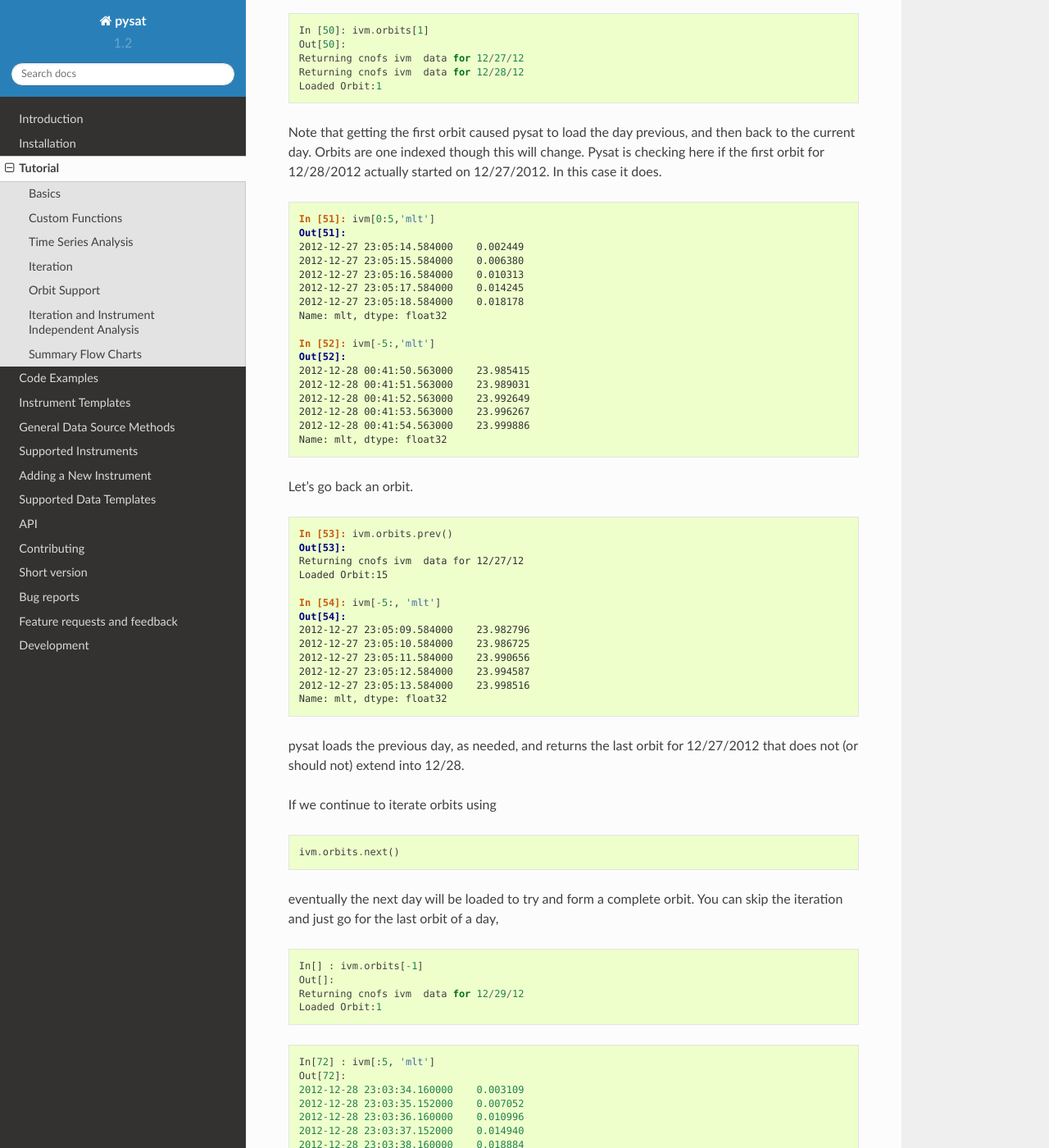
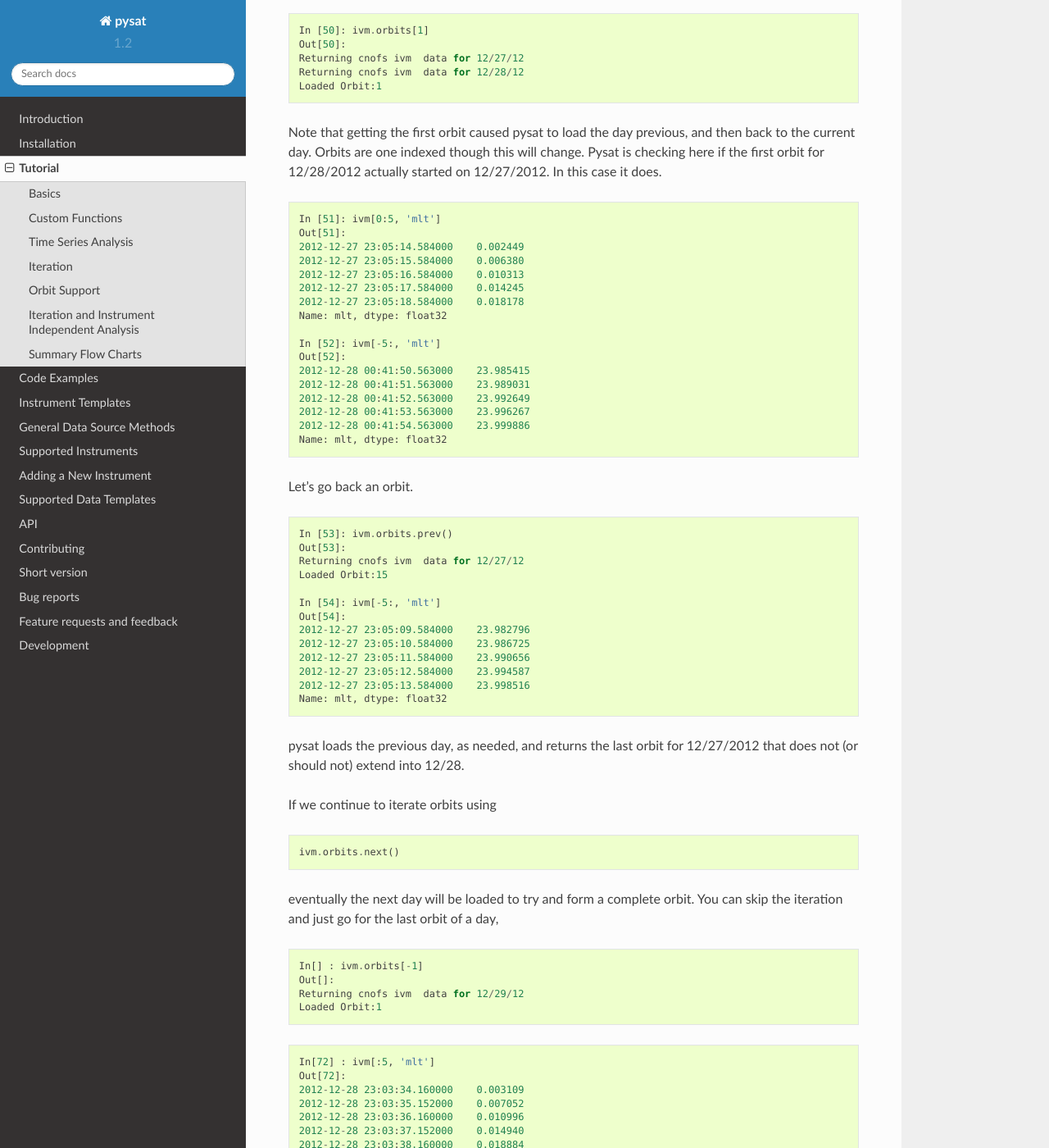
Before and after one commit to pysat/pysat, a Sphinx documentation site: the page built from docs/tutorial.rst, in a window 1280 px wide and 1400 px high, scrolled down 12021 px. Shown: the whole window at 82% size. Built offline with Sphinx 7.4.7 and the Read the Docs theme 2.0.0, drawn with Linux system fonts in a browser that asks for light colours; formulas are drawn with MathJax 3.

Commit message:
python style

```diff
--- a/docs/tutorial.rst
+++ b/docs/tutorial.rst
@@ -594,9 +594,9 @@ Orbits may be selected directly from the attached .orbit class. The data for the
 
 Note that getting the first orbit caused pysat to load the day previous, and then back to the current day. Orbits are one indexed though this will change. Pysat is checking here if the first orbit for 12/28/2012 actually started on 12/27/2012. In this case it does.
 
-.. code:: ipython
+.. code:: python
 
-   In [51]: ivm[0:5,'mlt']
+   In [51]: ivm[0:5, 'mlt']
    Out[51]:
    2012-12-27 23:05:14.584000    0.002449
    2012-12-27 23:05:15.584000    0.006380
@@ -605,7 +605,7 @@ Note that getting the first orbit caused pysat to load the day previous, and the
    2012-12-27 23:05:18.584000    0.018178
    Name: mlt, dtype: float32
 
-   In [52]: ivm[-5:,'mlt']
+   In [52]: ivm[-5:, 'mlt']
    Out[52]:
    2012-12-28 00:41:50.563000    23.985415
    2012-12-28 00:41:51.563000    23.989031
@@ -616,7 +616,7 @@ Note that getting the first orbit caused pysat to load the day previous, and the
 
 Let's go back an orbit.
 
-.. code:: ipython
+.. code:: python
 
    In [53]: ivm.orbits.prev()
    Out[53]:
@@ -642,14 +642,14 @@ If we continue to iterate orbits using
 
 eventually the next day will be loaded to try and form a complete orbit. You can skip the iteration and just go for the last orbit of a day,
 
-.. code:: ipython
+.. code:: python
 
    In[] : ivm.orbits[-1]
    Out[]:
    Returning cnofs ivm  data for 12/29/12
    Loaded Orbit:1
 
-.. code:: ipython
+.. code:: python
 
    In[72] : ivm[:5, 'mlt']
    Out[72]:
@@ -671,14 +671,14 @@ eventually the next day will be loaded to try and form a complete orbit. You can
 
 Pysat loads the next day of data to see if the last orbit on 12/28/12 extends into 12/29/12, which it does. Note that the last orbit of 12/28/12 is the same as the first orbit of 12/29/12. Thus, if we ask for the next orbit,
 
-.. code:: ipython
+.. code:: python
 
    In[] : ivm.orbits.next()
    Loaded Orbit:2
 
 pysat will indicate it is the second orbit of the day. Going back an orbit gives us orbit 16, but referenced to a different day. Earlier, the same orbit was labeled orbit 1.
 
-.. code:: ipython
+.. code:: python
 
    In[] : ivm.orbits.prev()
    Returning cnofs ivm  data for 12/28/12
```
